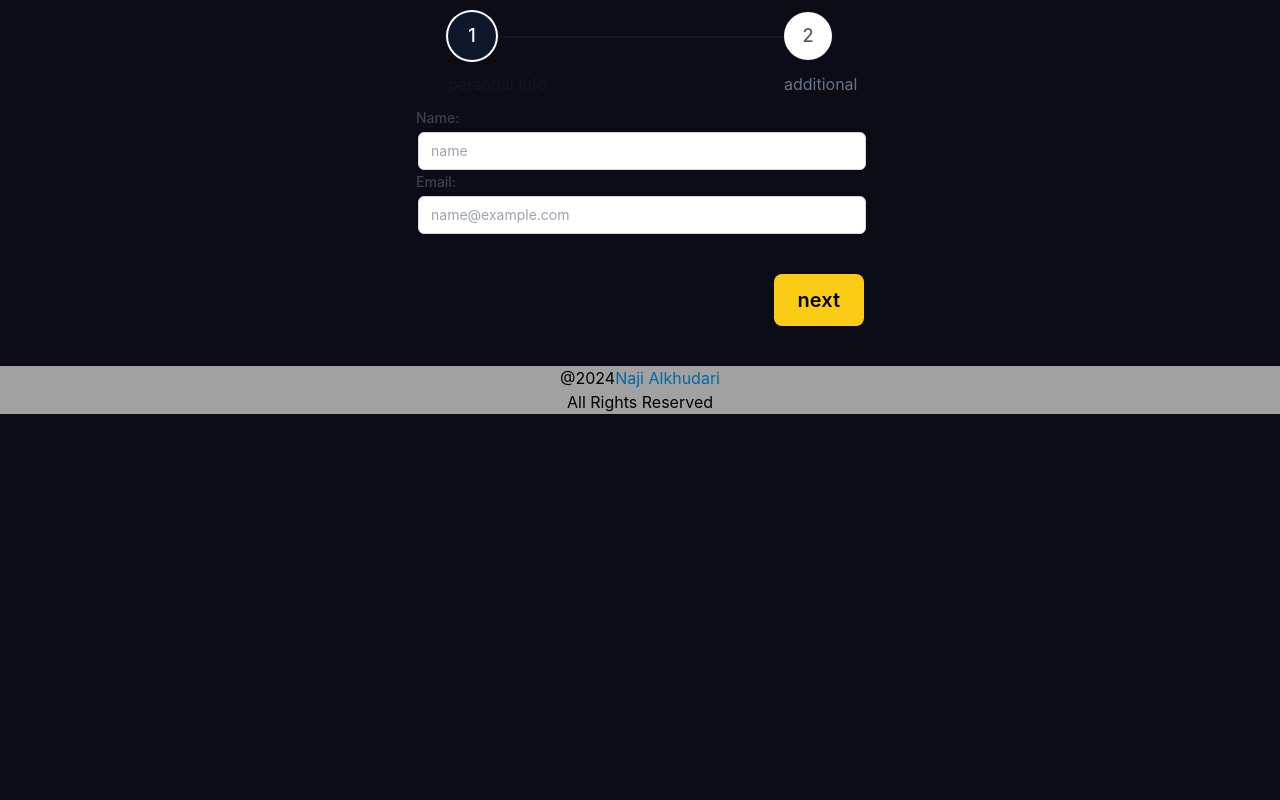
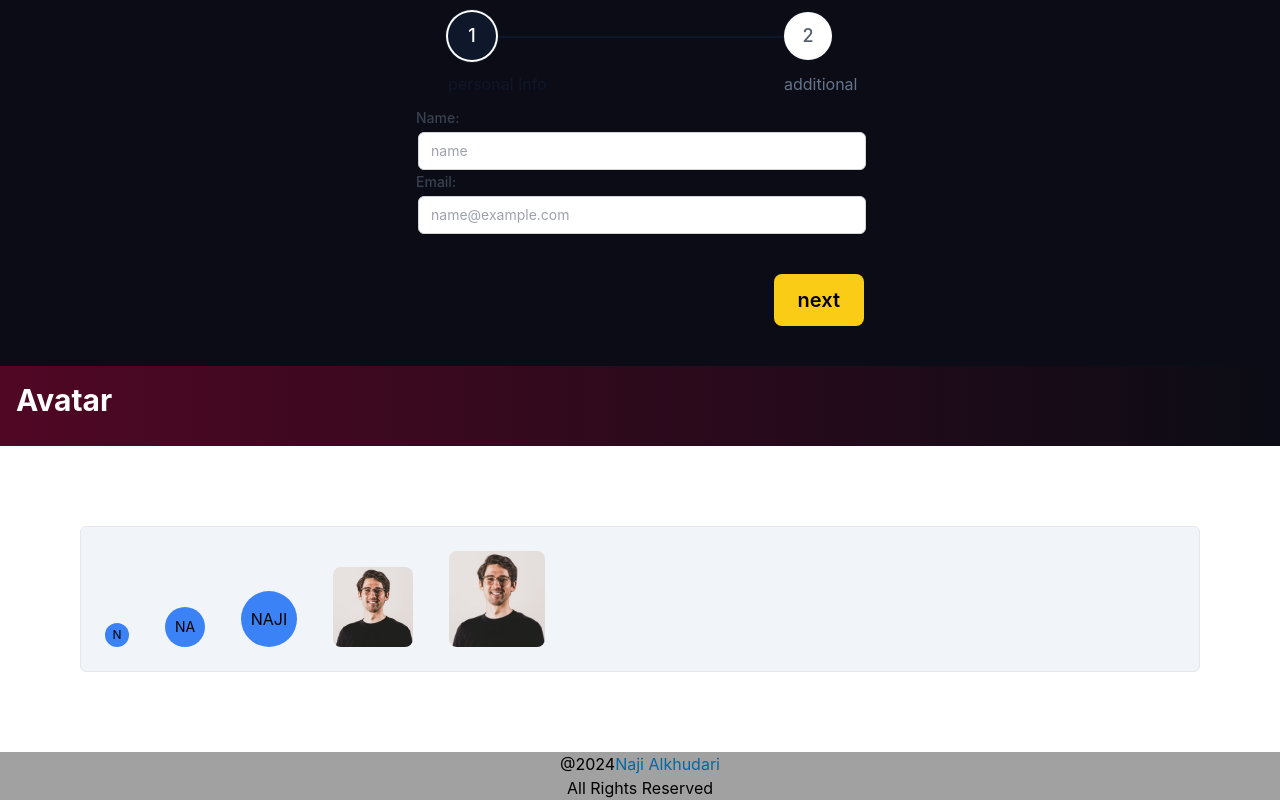
Before and after one commit to NajiAlkhudari/componentReusable-and-basic-test, a React (Vite) app: page /component in a window 1280 px wide. Shown: the part 2224-3024 px from the top of the page. Before the commit the page ends 2638 px from the top, so only its background shows below. Built offline with nearby package versions, Linux system fonts and the light colour scheme.

Commit message:
add avatar

```diff
--- /dev/null
+++ b/src/components/ui/Avatar.jsx
@@ -0,0 +1,32 @@
+import React from 'react';
+
+const Avatar = ({ src, text, color, size }) => {
+    const sizeClasses = {
+        small: 'h-6 w-6 text-xs',
+        medium: 'h-10 w-10 text-sm',
+      large: 'h-14 w-14 text-base',
+        xlarge: ' h-20 w-20 text-base',
+        xxlarge: ' h-24 w-24 text-base',
+
+    };
+
+    if (src) {
+        return (
+            <img
+                className={`rounded-lg   ${sizeClasses[size]}`}
+                src={src}
+                alt={text}
+            />
+        );
+    } else {
+        return (
+            <div
+                className={`rounded-full flex items-center justify-center bg-${color}-500 text-black ${sizeClasses[size]}`}
+            >
+                {text}
+            </div>
+        );
+    }
+};
+
+export default Avatar;
--- /dev/null
+++ b/src/pages/AvatarSection.jsx
@@ -0,0 +1,26 @@
+import React from 'react'
+import Avatar from '../components/ui/Avatar'
+import naji3 from '../assets/images/naji3.avif'
+
+const AvatarSection = () => {
+  return (
+    <>
+    <div class=" text-white bg-gradient-to-r from-pink-950 ... h-20">
+<h1 className=' font-bold text-3xl p-4 line-clamp-1 cursor-pointer '>Avatar</h1>
+</div>
+<div className='sm:p-4 md:p-16 lg:p-20 bg-white'>
+      <div className='flex  flex-wrap-reverse p-6 rounded-md bg-slate-100  border border-spacing-1 space-x-9 '>
+    <Avatar text="N" color="blue" size="small" />
+ <Avatar text="NA" color="blue" size="medium" />
+ <Avatar text="NAJI" color="blue" size="large" />
+ <Avatar src={naji3}  size="xlarge" />
+ <Avatar src={naji3}  size="xxlarge" />
+
+ </div>
+ </div>
+
+ </>
+  )
+}
+
+export default AvatarSection
--- a/src/pages/Component.jsx
+++ b/src/pages/Component.jsx
@@ -5,6 +5,7 @@ import AccordionSection from './AccordionSection';
 import StepsTest from '../components/ui/wizard/StepsTest';
 
 import AlertSection from './AlertSection';
+import AvatarSection from './AvatarSection';
 
 
 const Component = () => {
@@ -16,6 +17,11 @@ const Component = () => {
  <AccordionSection />
  <AlertSection />
  <StepsTest />
+ <AvatarSection />
+
+
+
+
 
 
 
```
Also changed, not shown: src/assets/images/khudari.jpg (added), src/assets/images/naji3.avif (added).
